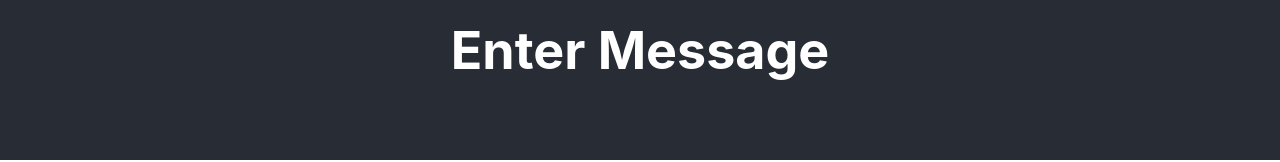
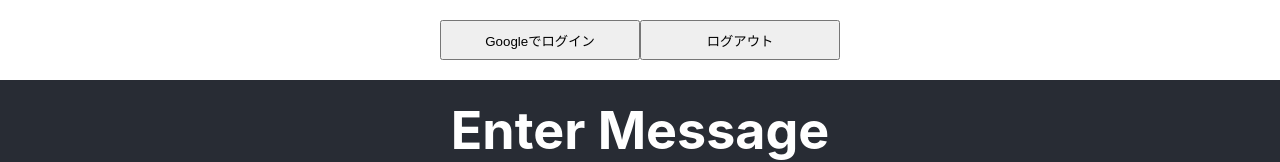
Before and after one commit to ab-llu/uttc, a React (Create React App) app in the folder hackathon/react/: page / in a window 1280 px wide. Shown: the top 162 px of the page. Built offline with nearby package versions, Linux system fonts and the light colour scheme; no server answers.

Commit message:
Edit message

```diff
--- a/hackathon/react/src/App.tsx
+++ b/hackathon/react/src/App.tsx
@@ -3,10 +3,12 @@ import './App.css';
 import Post from "./Post"
 import Display from "./Display"
 import AddChannel from "./Channel"
+import LoginForm from "./LoginForm"
 
 function App() {
   return (
     <div className="App">
+      <LoginForm/>
       <header className="App-header">
         <h1>Enter Message</h1>
       </header>
--- /dev/null
+++ b/hackathon/react/src/LoginForm.tsx
@@ -0,0 +1,48 @@
+import { signInWithPopup, GoogleAuthProvider, signOut } from "firebase/auth";
+import { fireAuth } from "../firebase";
+import React from "react";
+
+const LoginForm = () => {
+  /**
+   * googleでログインする
+   */
+  const signInWithGoogle = (): void => {
+    // Google認証プロバイダを利用する
+    const provider = new GoogleAuthProvider();
+
+    // ログイン用のポップアップを表示
+    signInWithPopup(fireAuth, provider)
+      .then(res => {
+        const user = res.user;
+        alert("ログインユーザー: " + user.displayName);
+      })
+      .catch(err => {
+        const errorMessage = err.message;
+        alert(errorMessage);
+      });
+  };
+
+  /**
+   * ログアウトする
+   */
+  const signOutWithGoogle = (): void => {
+    signOut(fireAuth).then(() => {
+      alert("ログアウトしました");
+    }).catch(err => {
+      alert(err);
+    });
+  };
+
+  return (
+    <div>
+      <button onClick={signInWithGoogle}>
+        Googleでログイン
+      </button>
+      <button onClick={signOutWithGoogle}>
+        ログアウト
+      </button>
+    </div>
+  );
+};
+
+export default LoginForm;
--- /dev/null
+++ b/hackathon/react/src/firebase.ts
@@ -0,0 +1,16 @@
+import { initializeApp } from "firebase/app";
+import { getAuth } from "firebase/auth";
+
+const firebaseConfig = {
+  apiKey: process.env.REACT_APP_API_KEY,
+  authDomain: process.env.REACT_APP_AUTH_DOMAIN,
+  projectId: process.env.REACT_APP_PROJECT_ID,
+  storageBucket: process.env.REACT_APP_STORAGE_BUCKET,
+  messagingSenderId: process.env.REACT_APP_MESSAGEING_SENDER_ID,
+  appId: process.env.REACT_APP_APP_ID,
+};
+
+// Initialize Firebase
+const app = initializeApp(firebaseConfig);
+
+export const fireAuth = getAuth(app);
```
